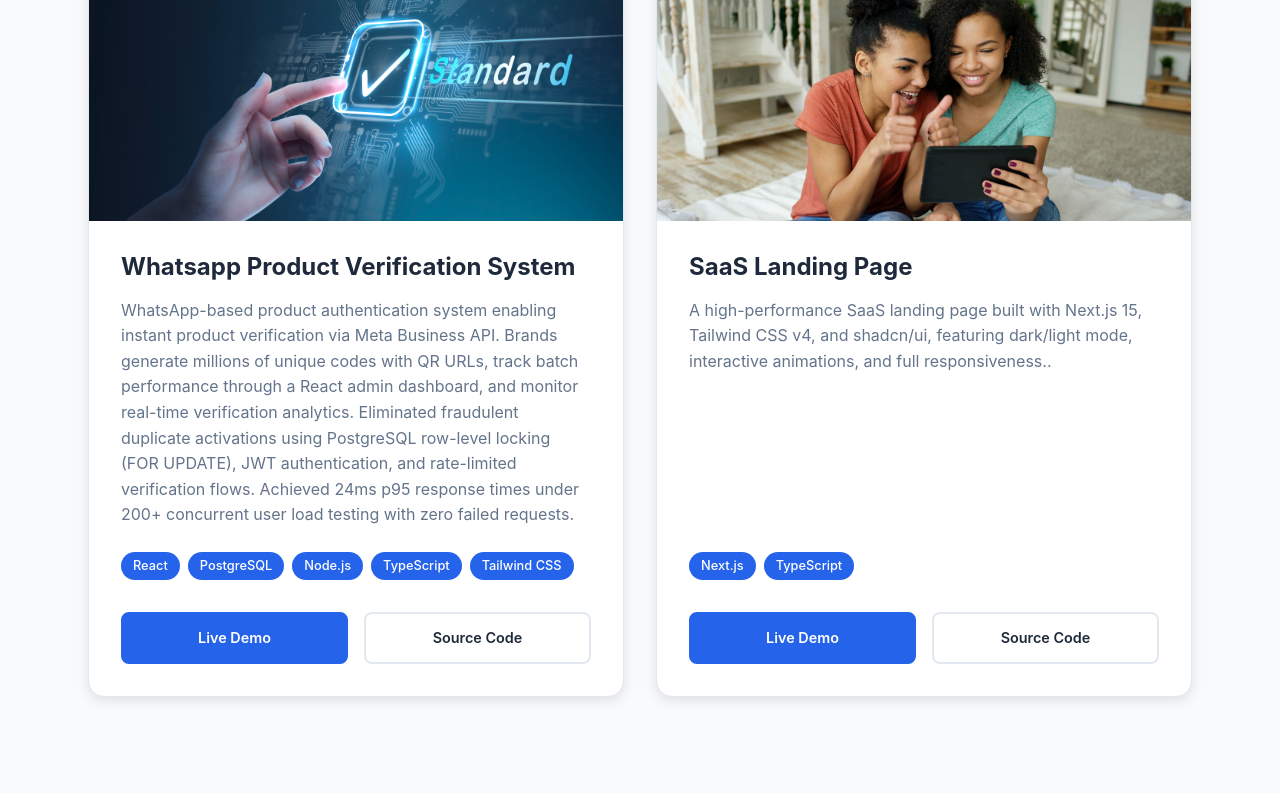
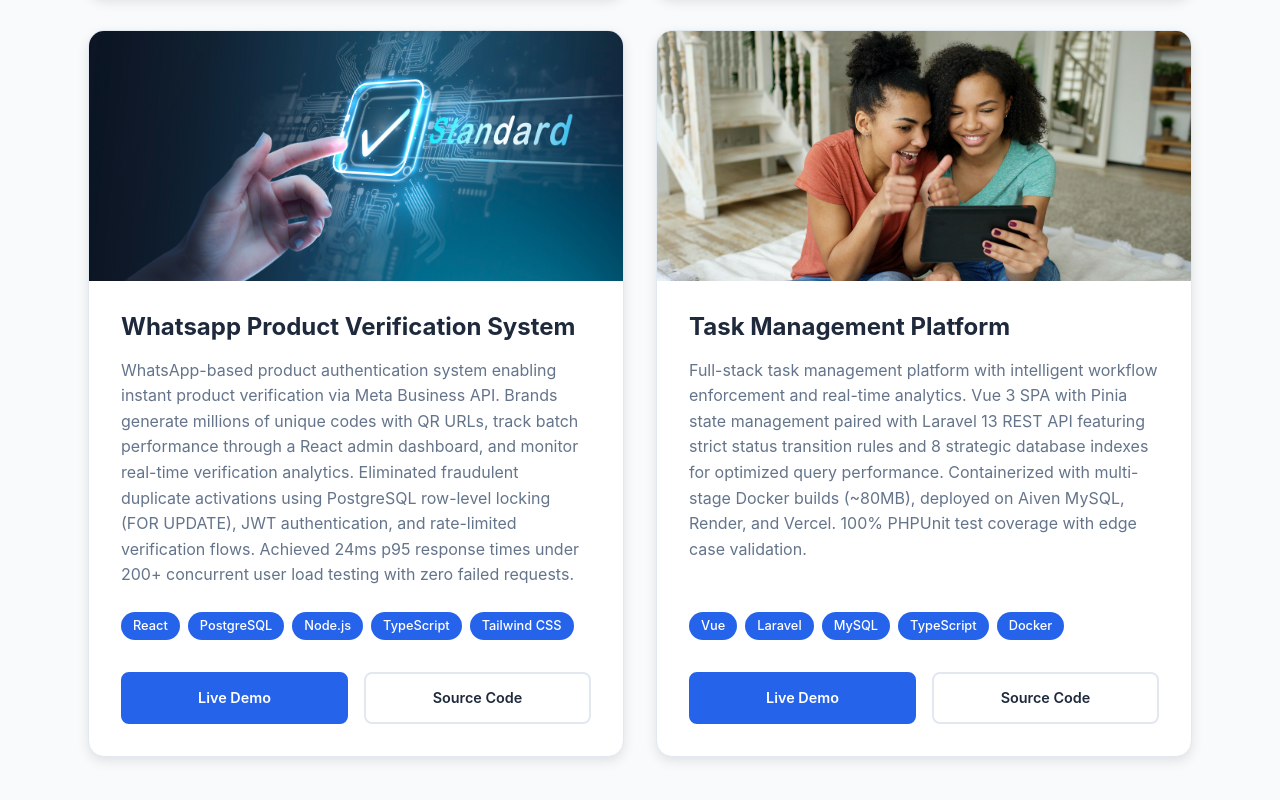
Before and after one commit to CamlineKe/portfolio, a Next.js app: page / in a window 1280 px wide. Shown: the part 6363-7163 px from the top of the page. Built offline with nearby package versions, Linux system fonts and the light colour scheme.

Commit message:
feat: replace SaaS landing page with Task Management Platform
- Add full-stack task management project with Vue 3, Laravel 13, and MySQL
- Include 8 database indexes, multi-stage Docker build, and cloud deployment details
- Update filter list to include Vue, Laravel, and MySQL technologies

```diff
--- a/components/Projects.tsx
+++ b/components/Projects.tsx
@@ -58,17 +58,17 @@ const Projects: React.FC = () => {
     },
     {
       id: 4,
-      title: "SaaS Landing Page",
+      title: "Task Management Platform",
       description:
-        "A high-performance SaaS landing page built with Next.js 15, Tailwind CSS v4, and shadcn/ui, featuring dark/light mode, interactive animations, and full responsiveness..",
+        "Full-stack task management platform with intelligent workflow enforcement and real-time analytics. Vue 3 SPA with Pinia state management paired with Laravel 13 REST API featuring strict status transition rules and 8 strategic database indexes for optimized query performance. Containerized with multi-stage Docker builds (~80MB), deployed on Aiven MySQL, Render, and Vercel. 100% PHPUnit test coverage with edge case validation.",
       image: "/images/project3.jpg",
-      technologies: ["Next.js", "TypeScript"],
-      liveDemo: "https://saas-landing-page-mu-bay.vercel.app/",
-      sourceCode: "https://github.com/CamlineKe/saas-landing-page",
+      technologies: ["Vue", "Laravel", "MySQL", "TypeScript", "Docker"],
+      liveDemo: "https://task-management-psi-jade.vercel.app/",
+      sourceCode: "https://github.com/CamlineKe/Task_Management",
     },
   ];
 
-  const technologies = ['all', 'React', 'Next.js', 'TypeScript', 'Node.js', 'Socket.io', 'MongoDB'];
+  const technologies = ['all', 'React', 'Next.js', 'TypeScript', 'Node.js', 'Socket.io', 'MongoDB', 'Vue', 'Laravel', 'MySQL'];
 
   const filteredProjects = selectedFilter === 'all'
     ? projects
```
